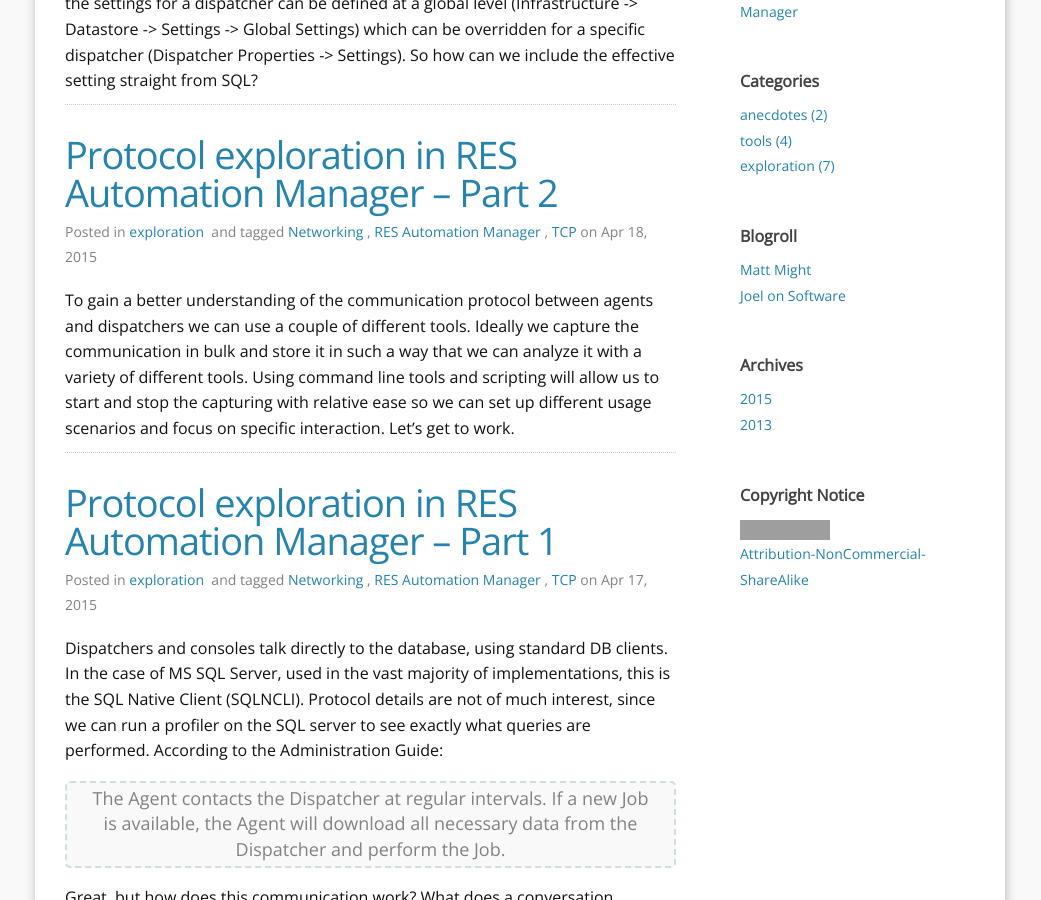
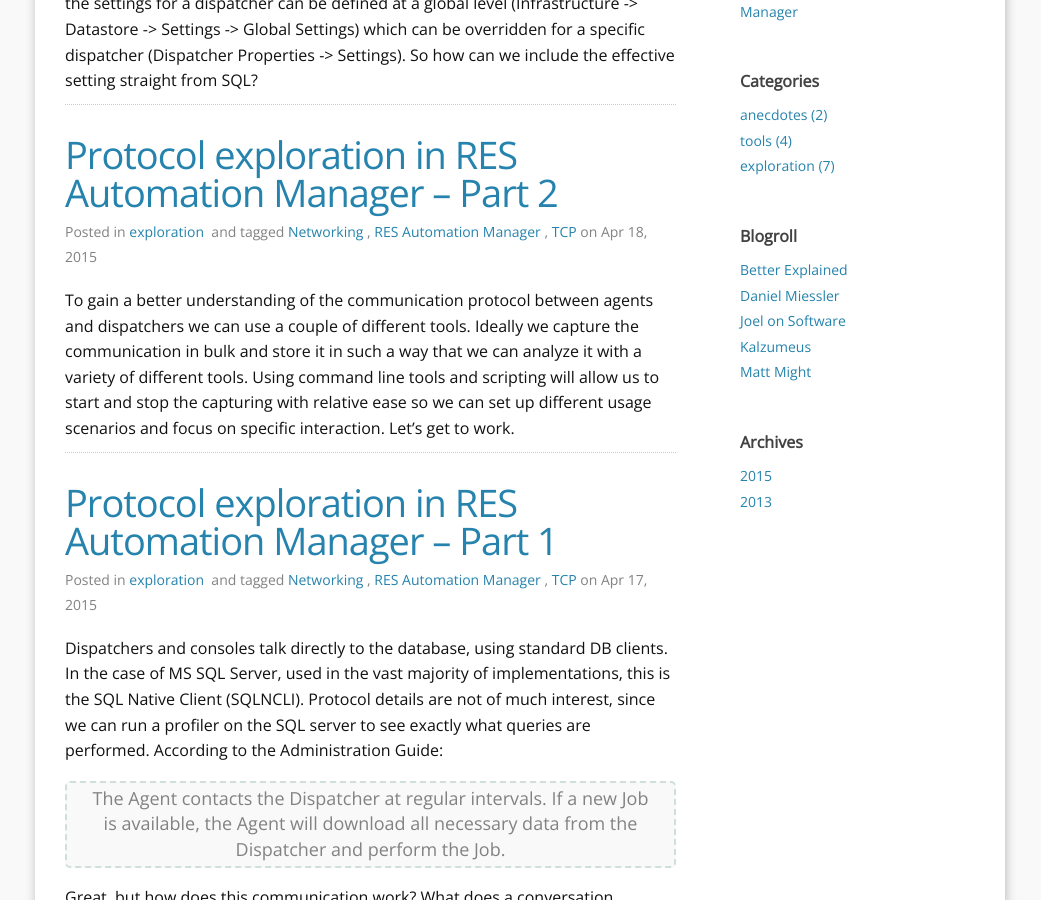
Before and after one commit to mvdwoord/mvdwoord.github.io, a Jekyll site: the page built from index.html, in a window 1280 px wide and 900 px high, scrolled down 706 px. Shown: the whole window, without its empty margins (120-1161 px from the left). Built offline with Jekyll 4.4.1, drawn with Linux system fonts in a browser that asks for light colours; the list of posts is cut into pages by our own code; grey boxes are pictures that could not be loaded.

Commit message:
Sidebar cleanup

```diff
--- a/_config.yml
+++ b/_config.yml
@@ -42,12 +42,21 @@
 ### your Blogroll info, only name can shown on the page.
 
 Blogroll:
+    - name: Better Explained
+      href: http://betterexplained.com/
+      title: "Math lessons based on clear, simple insights."
+    - name: Daniel Miessler
+      href: https://danielmiessler.com/
+      title: "Information security professional"
+    - name: Joel on Software
+      href: http://www.joelonsoftware.com/
+      title: Joel Spolsky, a software developer in New York City.
+    - name: Kalzumeus
+      href: http://www.kalzumeus.com/blog/
+      title: Patrick McKenzie
     - name: Matt Might
       href: http://matt.might.net/
       title: "just a collection of short articles"
-    - name: Joel on Software
-      href: http://www.joelonsoftware.com/
-      title: Joel Spolsky, a software developer in New York City.
 
 
 ### Build settings
--- a/_includes/sidebar.html
+++ b/_includes/sidebar.html
@@ -4,5 +4,4 @@
 {% include Categories.html %}
 {% include Blogroll.html %}
 {% include Archives.html %}
-{% include Copyright_Notice.html %}
 </div>
```
